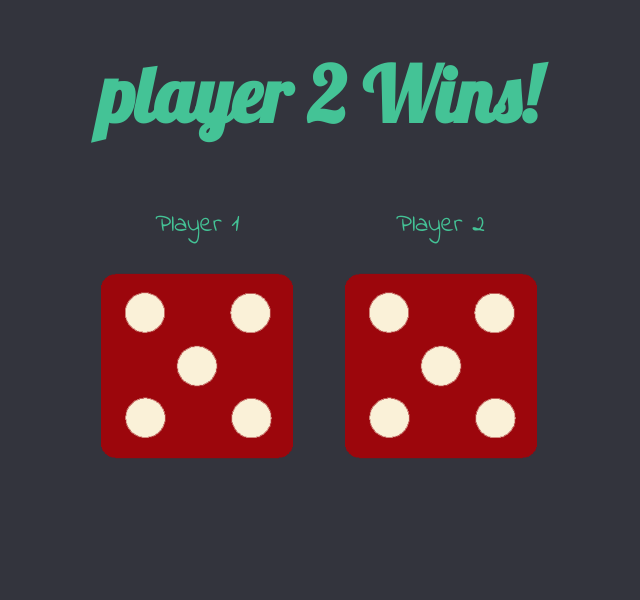
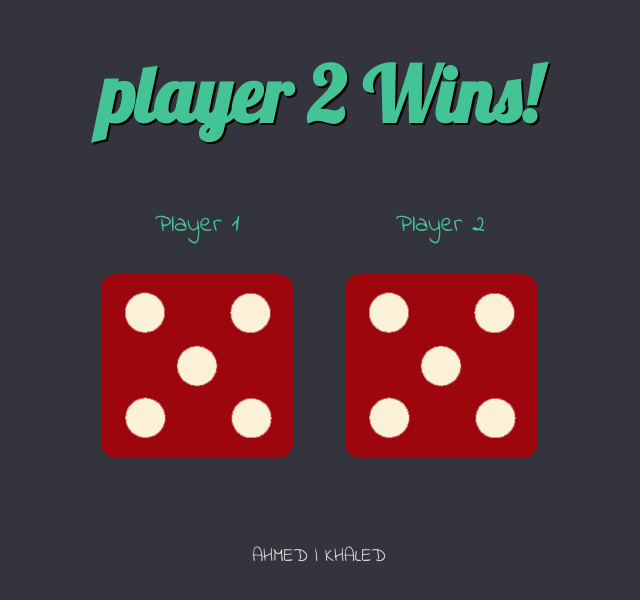
Before and after one commit to Ahmed-Khaled24/The-Dice-Game, a plain HTML site: page index.html in a window 1280 px wide. Shown: the whole page, without its empty margins (321-961 px from the left). Drawn offline with Linux system fonts and the light colour scheme.

Commit message:
feat: add signature and shadow to h1

```diff
--- a/index.html
+++ b/index.html
@@ -27,5 +27,7 @@
         </div>
 
         <script src="index.js" type="text/javascript"></script>
+
+        <p id="signature"> AHMED | KHALED  </p>
     </body>
 </html>
--- a/style.css
+++ b/style.css
@@ -30,8 +30,16 @@ img{
     font-family: 'Lobster', cursive;
     font-size: 6vw;
     margin: 3vw;
+    text-shadow: 2px 2px black;
+
 }
 #player-text{
     font-size: 2vw;
     font-weight: 100;
 }
+#signature{
+    font-size: 1.5vw;
+    font-family: 'Indie Flower', cursive;
+    color: lightgray;
+    margin-top: 10vh;
+}
```
